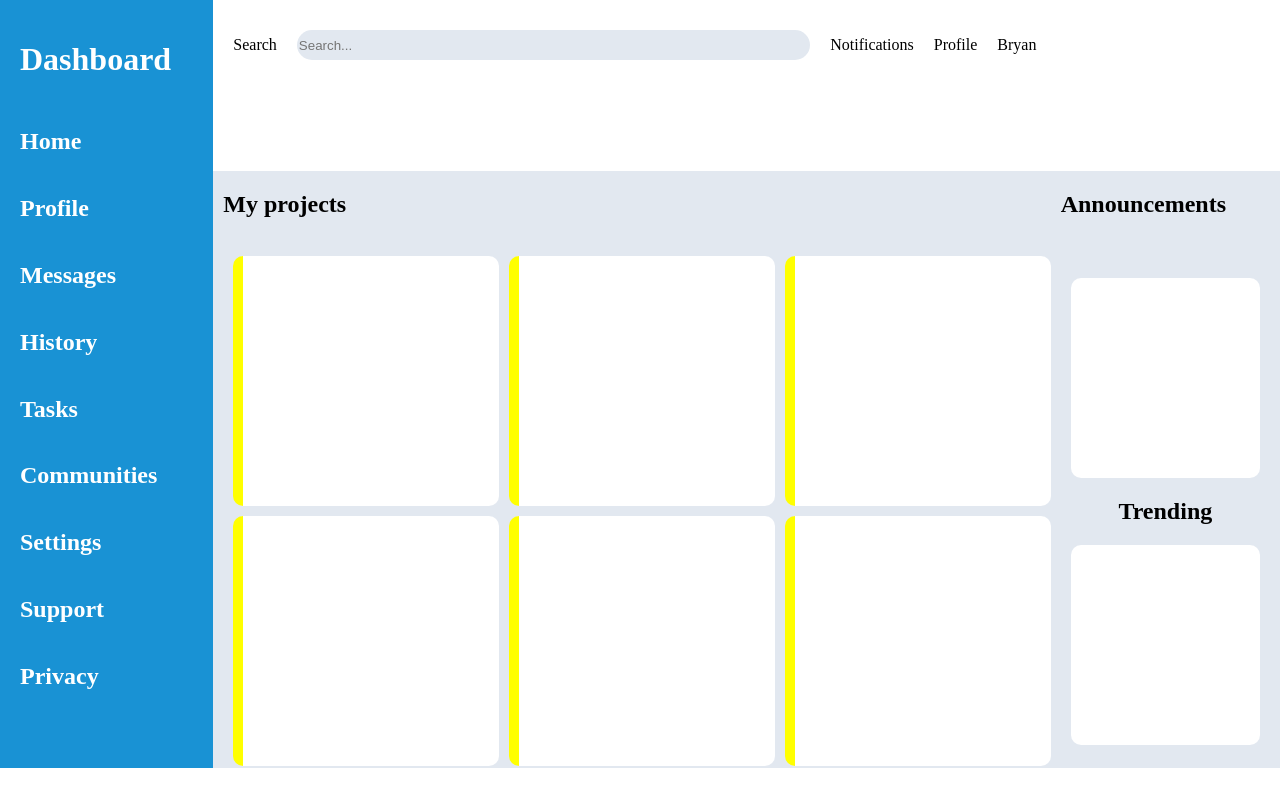
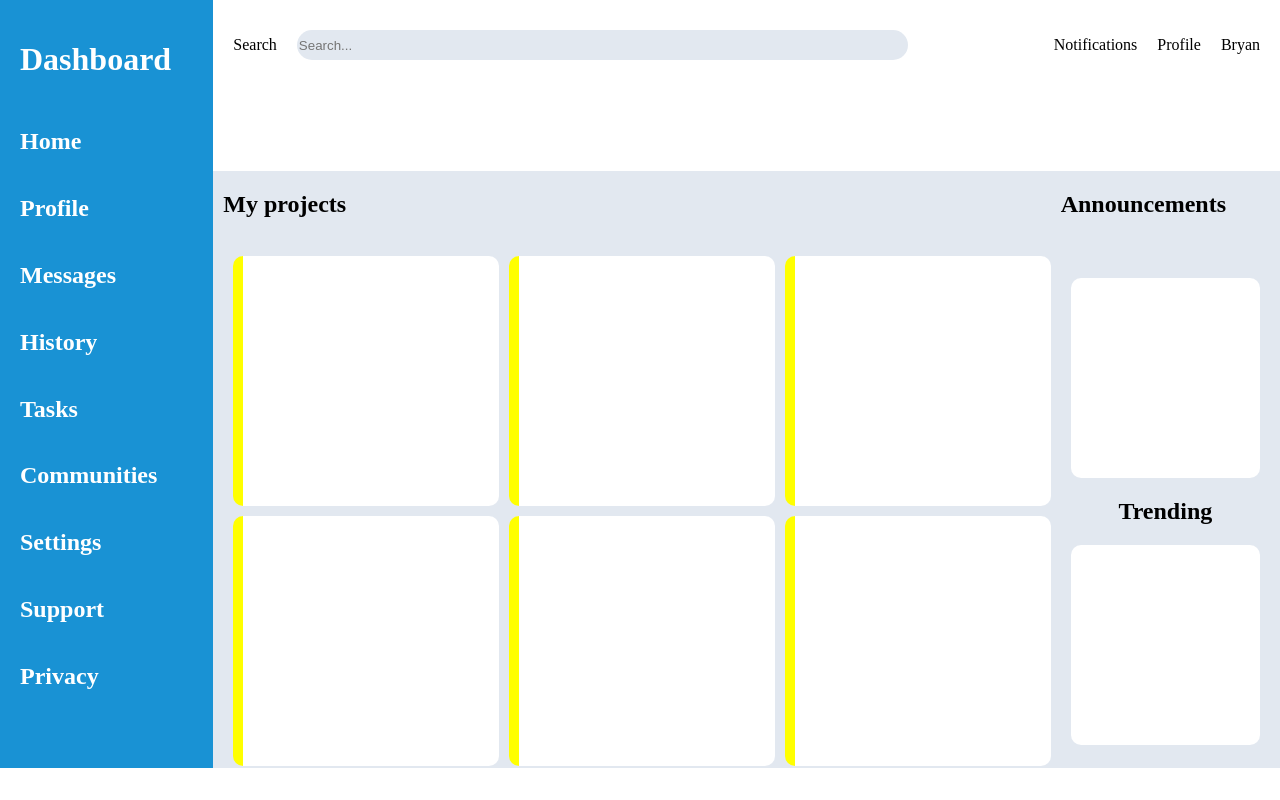
Before and after one commit to Wilfredo-droid/adminDashboard, a plain HTML site: page index.html in a window 1280 px wide. Drawn offline with Linux system fonts and the light colour scheme.

Commit message:
Finish first row styles and content

```diff
--- a/index.html
+++ b/index.html
@@ -25,11 +25,15 @@
         </div>
         <div class = "header">
             <div class = "miscHeaderOptions">
-                <span>Search</span>
-                <input type="search" class = "searchBar" placeholder="Search...">
-                <span>Notifications</span>
-                <span>Profile</span>
-                <span>Bryan</span>
+                <div class="search">
+                    <span>Search</span>
+                    <input type="search" class = "searchBar" placeholder="Search...">
+                </div>
+                <div class="profileOptions">
+                    <span>Notifications</span>
+                    <span>Profile</span>
+                    <span>Bryan</span>
+                </div>
             </div>
             <div class = "profileOptions"></div>
 
--- a/styles.css
+++ b/styles.css
@@ -164,8 +164,17 @@ body{
 .searchBar{
     background-color: #E2E8F0;
     height: 30px;
-    width: 50%;
+    width: 85%;
     border-radius: 30px;
     appearance: none;
     border-style: none;
 }
+
+.search{
+    width: 70%;
+}
+
+.miscHeaderOptions{
+    display: flex;
+    justify-content: space-between;
+}
```
